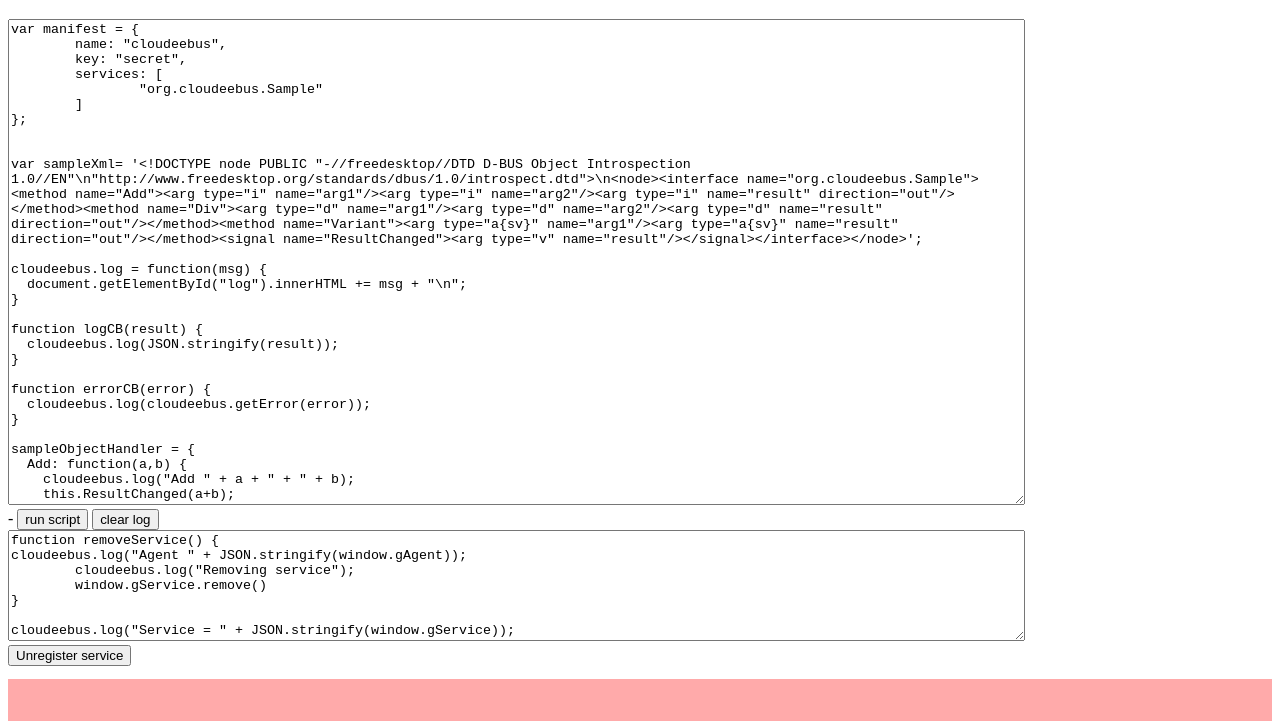
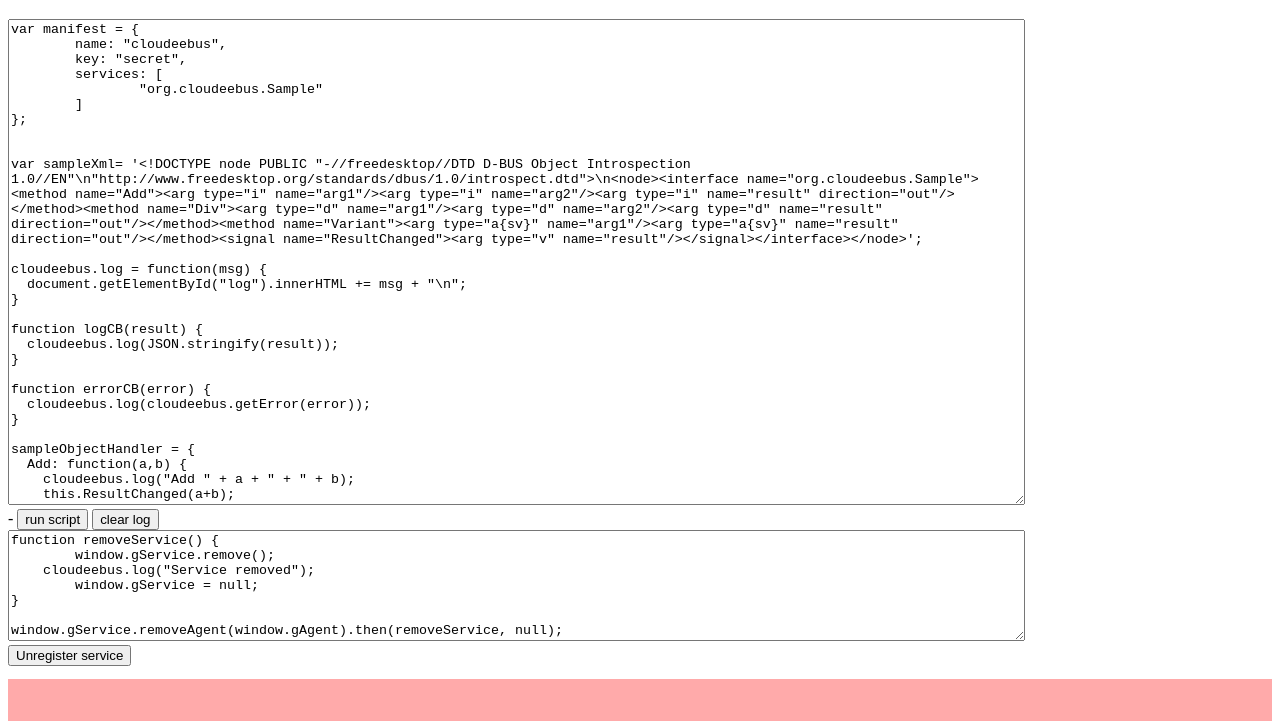
Before and after one commit to intel/cloudeebus, a plain HTML site: page doc/agent/server.html in a window 1280 px wide. Shown: the part 79-800 px from the top of the page. Drawn offline with Linux system fonts and the light colour scheme.

Commit message:
Fix typo

```diff
--- a/doc/agent/server.html
+++ b/doc/agent/server.html
@@ -70,7 +70,7 @@ function connectSuccess() {
   cloudeebus.SessionBus().addService("org.cloudeebus.Sample").then(addAgent, errorCB);
 }
 
-if (!window.sampleProxy)
+if (!window.gService)
   cloudeebus.connect("ws://localhost:9003", manifest, connectSuccess, errorCB);
 </textarea>
 		<br>
@@ -79,13 +79,11 @@ if (!window.sampleProxy)
 		<br>
 <textarea style="width:80%" rows="7" id="removeCmd">
 function removeService() {
-cloudeebus.log("Agent " + JSON.stringify(window.gAgent));
-	cloudeebus.log("Removing service");
-	window.gService.remove()
+	window.gService.remove();
+    cloudeebus.log("Service removed");
+	window.gService = null;
 }
 
-cloudeebus.log("Service = " + JSON.stringify(window.gService));
-cloudeebus.log("Removing agent " + JSON.stringify(window.gAgent));
 window.gService.removeAgent(window.gAgent).then(removeService, null);
 </textarea>
 		<br>
```
